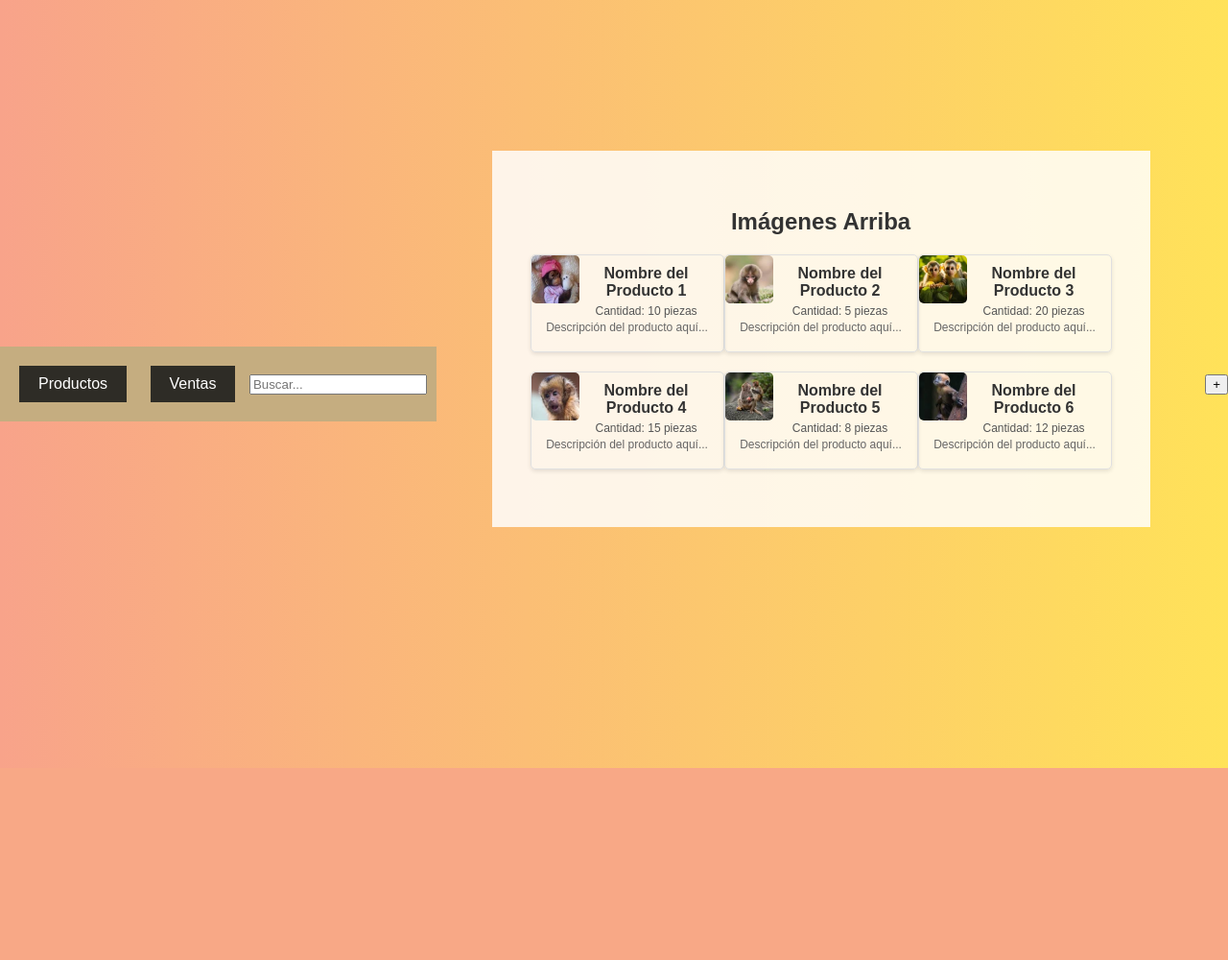
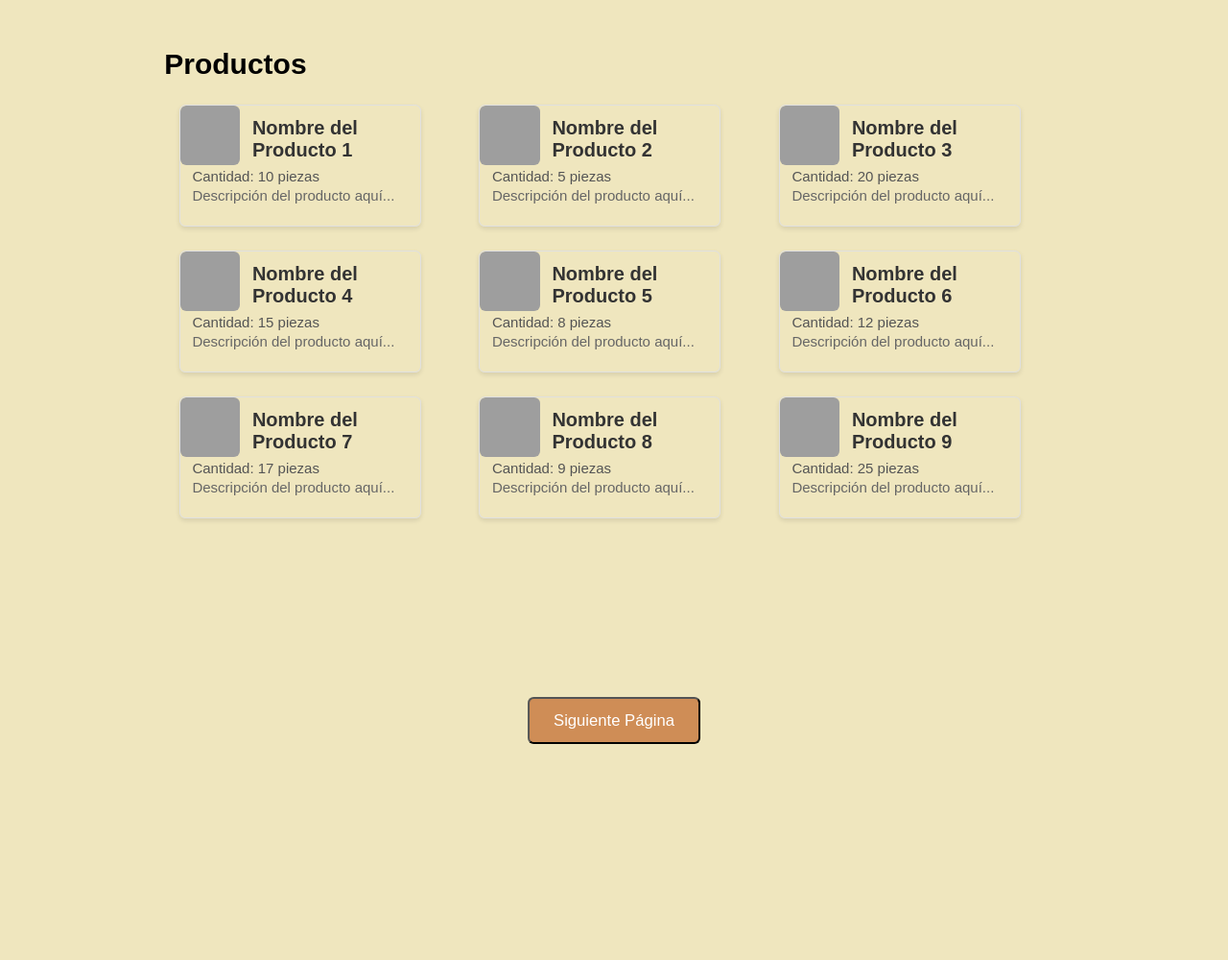
Before and after one commit to Angel711/AI-Logistics, a Django app: page /principal/ in a window 1280 px wide. Shown: the whole page at 96% size. Before the commit the page ends 800 px from the top, so only its background shows below. Run offline with Django 4.2, Linux system fonts and the light colour scheme; grey boxes are pictures that could not be loaded.

Commit message:
DEV: front

```diff
--- a/project_logistic/page/static/css/principal.css
+++ b/project_logistic/page/static/css/principal.css
@@ -1,56 +1,19 @@
 body {
     font-family: Arial, sans-serif;
-    background: linear-gradient(to right, #f8a38a, #ffe259); /* Cambio del color de fondo */
-    color: #333; /* Color del texto */
+    background-color: rgba(229, 214, 146, 0.598); /* Color de fondo */
+    color: rgb(0, 0, 0); /* Color del texto */
     margin: 0;
     padding: 0;
-    display: flex;
-    justify-content: center;
-    align-items: center;
-    height: 100vh;
-}
-
-.header {
-    background-color: #c5ad80; /* Color del encabezado */
-    padding: 10px;
-    text-align: center;
+    position: relative; /* Añadido para posicionar el botón */
+    min-height: 100vh; /* Añadido para asegurar que el botón se muestre en la parte inferior */
+    zoom: 125%; /* Zoom al 125% */
 }
 
 .container {
     max-width: 750px; /* Ajustado para mejor visualización */
     margin: 0 auto;
     padding: 20px;
-    margin-bottom: 3cm; /* Aumento del margen inferior */
-}
-
-.button {
-    background-color: #2e2c26; /* Color del botón */
-    color: white;
-    padding: 10px 20px;
-    text-align: center;
-    text-decoration: none;
-    font-size: 16px;
-    margin: 10px;
-    cursor: pointer;
-    border: none;
-}
-
-.button:hover {
-    background-color: #9ea76b; /* Cambio de color al pasar el ratón */
-}
-
-.section {
-    background-color: #ffffffd6; /* Color de fondo de la sección */
-    padding: 40px; /* Aumentar el relleno */
-    margin-top: 20px;
-    text-align: center;
-}
-
-.section img {
-    display: block;
-    margin: 0 auto;
-    margin-bottom: 10px;
-}
+    margin-bottom: 3cm; /* Aumento del margen inferior */}
 
 .row {
     display: flex;
@@ -100,20 +63,13 @@ body {
     font-size: 12px;
     color: #666;
 }
-
-.btn-redirect {
-    position: fixed; /* Cambiado a posición fija */
+.next-page-button {
+    position: fixed;
     bottom: 20px;
-    right: 20px;
-    background-color: #2e2c26;
-    color: white;
+    left: 50%;
+    transform: translateX(-50%);
+    background-color: #cf8d56;
+    color: #ffffff;
     padding: 10px 20px;
-    border: none;
-    border-radius: 50%;
-    cursor: pointer;
-    font-size: 24px;
-}
-
-.btn-redirect:hover {
-    background-color: #9ea76b;
-}
+    border-radius: 5px;
+    cursor: pointer;}
--- a/project_logistic/page/templates/principal.html
+++ b/project_logistic/page/templates/principal.html
@@ -9,19 +9,15 @@
     <script src="{% static 'js/principal.js' %}"></script>
 </head>
 <body>
-    <div class="header">
-        <a href="{% url 'Principal' %}"><button class="button">Productos</button></a>
-        <button class="button">Ventas</button>
-        <input type="text" class="search-box" placeholder="Buscar...">
-    </div>
+
     <div class="container">
         <div class="section">
-            <h2>Imágenes Arriba</h2>
+            <h2>Productos</h2>
             <div class="row">
                 <div class="column">
                     <!-- Tarjeta de Producto 1 -->
                     <div class="tarjeta">
-                        <img class="imagen" src="{% static './images/descarga(16).jpeg' %}" alt="Imagen del Producto">
+                        <img class="imagen" src="./descarga(16).jpeg" alt="Imagen del Producto">
                         <div class="contenido">
                             <div class="titulo">Nombre del Producto 1</div>
                             <div class="detalle">Cantidad: 10 piezas</div>
@@ -32,7 +28,7 @@
                 <div class="column">
                     <!-- Tarjeta de Producto 2 -->
                     <div class="tarjeta">
-                        <img class="imagen" src="{% static './images/descarga(17).jpeg' %}" alt="Imagen del Producto">
+                        <img class="imagen" src="./descarga(17).jpeg" alt="Imagen del Producto">
                         <div class="contenido">
                             <div class="titulo">Nombre del Producto 2</div>
                             <div class="detalle">Cantidad: 5 piezas</div>
@@ -43,7 +39,7 @@
                 <div class="column">
                     <!-- Tarjeta de Producto 3 -->
                     <div class="tarjeta">
-                        <img class="imagen" src="{% static './images/descarga(18).jpeg' %}" alt="Imagen del Producto">
+                        <img class="imagen" src="./descarga(18).jpeg" alt="Imagen del Producto">
                         <div class="contenido">
                             <div class="titulo">Nombre del Producto 3</div>
                             <div class="detalle">Cantidad: 20 piezas</div>
@@ -56,7 +52,7 @@
                 <div class="column">
                     <!-- Tarjeta de Producto 4 -->
                     <div class="tarjeta">
-                        <img class="imagen" src="{% static './images/descarga(19).jpeg' %}" alt="Imagen del Producto">
+                        <img class="imagen" src="./descarga(19).jpeg" alt="Imagen del Producto">
                         <div class="contenido">
                             <div class="titulo">Nombre del Producto 4</div>
                             <div class="detalle">Cantidad: 15 piezas</div>
@@ -67,7 +63,7 @@
                 <div class="column">
                     <!-- Tarjeta de Producto 5 -->
                     <div class="tarjeta">
-                        <img class="imagen" src="{% static './images/descarga(20).jpeg' %}" alt="Imagen del Producto">
+                        <img class="imagen" src="./descarga(20).jpeg" alt="Imagen del Producto">
                         <div class="contenido">
                             <div class="titulo">Nombre del Producto 5</div>
                             <div class="detalle">Cantidad: 8 piezas</div>
@@ -78,7 +74,7 @@
                 <div class="column">
                     <!-- Tarjeta de Producto 6 -->
                     <div class="tarjeta">
-                        <img class="imagen" src="{% static './images/descarga(21).jpeg' %}" alt="Imagen del Producto">
+                        <img class="imagen" src="./descarga(21).jpeg" alt="Imagen del Producto">
                         <div class="contenido">
                             <div class="titulo">Nombre del Producto 6</div>
                             <div class="detalle">Cantidad: 12 piezas</div>
@@ -87,9 +83,44 @@
                     </div>
                 </div>
             </div>
+            <div class="row">
+                <div class="column">
+                    <!-- Tarjeta de Producto 7 -->
+                    <div class="tarjeta">
+                        <img class="imagen" src="./descarga(22).jpeg" alt="Imagen del Producto">
+                        <div class="contenido">
+                            <div class="titulo">Nombre del Producto 7</div>
+                            <div class="detalle">Cantidad: 17 piezas</div>
+                            <div class="descripcion">Descripción del producto aquí...</div>
+                        </div>
+                    </div>
+                </div>
+                <div class="column">
+                    <!-- Tarjeta de Producto 8 -->
+                    <div class="tarjeta">
+                        <img class="imagen" src="./descarga(23).jpeg" alt="Imagen del Producto">
+                        <div class="contenido">
+                            <div class="titulo">Nombre del Producto 8</div>
+                            <div class="detalle">Cantidad: 9 piezas</div>
+                            <div class="descripcion">Descripción del producto aquí...</div>
+                        </div>
+                    </div>
+                </div>
+                <div class="column">
+                    <!-- Tarjeta de Producto 9 -->
+                    <div class="tarjeta">
+                        <img class="imagen" src="./descarga(24).jpeg" alt="Imagen del Producto">
+                        <div class="contenido">
+                            <div class="titulo">Nombre del Producto 9</div>
+                            <div class="detalle">Cantidad: 25 piezas</div>
+                            <div class="descripcion">Descripción del producto aquí...</div>
+                        </div>
+                    </div>
+                </div>
+            </div>
         </div>
     </div>
-    <button id="btnViewAddTemplate"">+</button>
-
+    <!-- Botón para cambiar a la siguiente página -->
+    <button class="next-page-button" onclick="window.location.href='productos2.html'">Siguiente Página</button>
 </body>
 </html>
```
Also changed, not shown: project_logistic/page/static/css/addTemplate.css (+5 -6 lines), project_logistic/page/static/css/card.css (deleted, +0 -33 lines), project_logistic/page/static/css/sellers.css (+18 -8 lines), project_logistic/page/templates/card.html (deleted, +0 -21 lines), project_logistic/page/templates/login.html (+65 -0 lines), project_logistic/page/templates/sellers.html (+24 -9 lines), project_logistic/page/templates/addtemplate.html (indentation only), project_logistic/page/templates/admi.html (added).
